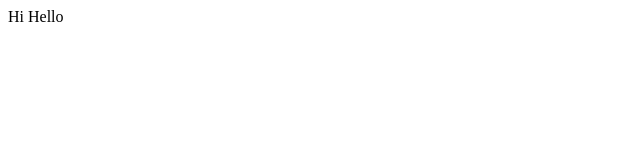
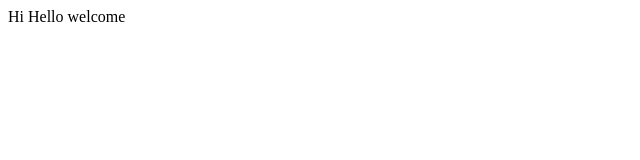
Before and after one commit to sundar27-email/githubemc3, a plain HTML site: page index.html in a window 1280 px wide. Shown: the full height of the page, 0-640 px from the left. Drawn offline with Linux system fonts and the light colour scheme.

Commit message:
Update index.html

```diff
--- a/index.html
+++ b/index.html
@@ -6,6 +6,6 @@
     <title>Document</title>
 </head>
 <body>
-    <div>Hi Hello</div>
+    <div>Hi Hello welcome</div>
 </body>
 </html>
```
